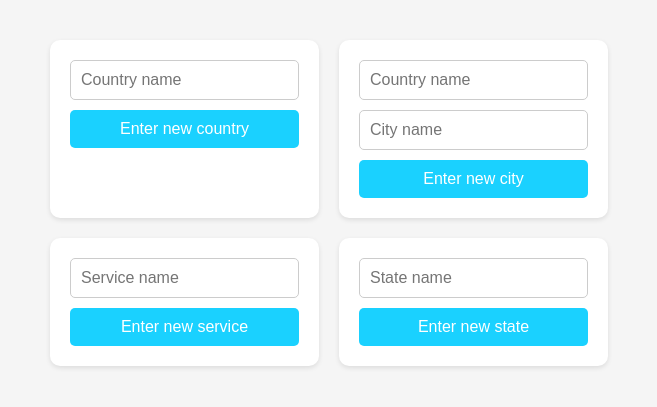
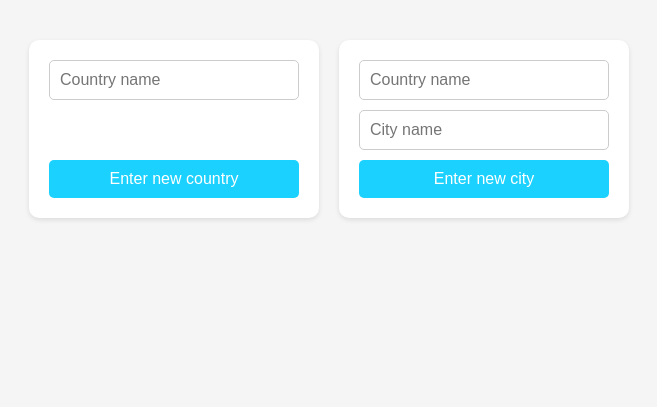
Before and after one commit to mihajloposao/HouseHelper1.0V, a Flask app: template templates/html/adminDashboard.html in a window 1280 px wide. Shown: the part 48-455 px from the top of the page, without its empty margins (311-968 px from the left). Run offline with Flask 3, Linux system fonts and the light colour scheme; the template is opened without the code that fills it, so the values that code supplies are empty.

Commit message:
better width of forms

```diff
--- a/static/css/adminDashboard.css
+++ b/static/css/adminDashboard.css
@@ -37,13 +37,14 @@ body {
     justify-content: center;
     align-items: center;
     padding: 40px;
+
 }
 
 .forms {
     display: grid;
     grid-template-columns: repeat(2, 1fr);
     gap: 20px;
-    width: fit-content;
+    width: 50%;
 }
 
 .forms form {
@@ -54,7 +55,6 @@ body {
     display: flex;
     flex-direction: column;
     align-items: flex-start;
-    min-width: 250px;
 }
 
 .forms input {
@@ -75,6 +75,7 @@ body {
     font-size: 16px;
     cursor: pointer;
     width: 100%;
+    margin-top: auto;
 }
 
 .forms button:hover {
--- a/templates/html/adminDashboard.html
+++ b/templates/html/adminDashboard.html
@@ -25,17 +25,6 @@
                 <input type="text" name="cityName" placeholder="City name" required>
                 <button type="submit" name="formType" value="cityForm">Enter new city</button>
             </form>
-
-            <!-- Možeš dodavati još formi i layout će se lepo ponašati -->
-            <form  method="post">
-                <input type="text" name="serviceName" placeholder="Service name" required>
-                <button type="submit" name="formType" value="serviceForm">Enter new service</button>
-            </form>
-
-            <form  method="post">
-                <input type="text" name="stateName" placeholder="State name" required>
-                <button type="submit" name="formType" value="stateForm">Enter new state</button>
-            </form>
         </div>
     </div>
 
```
